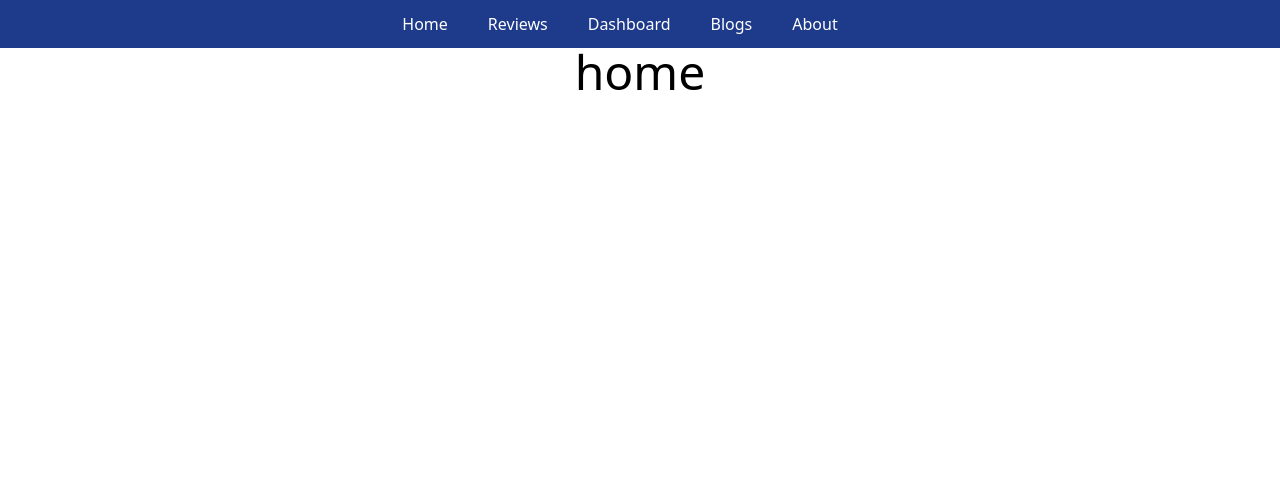
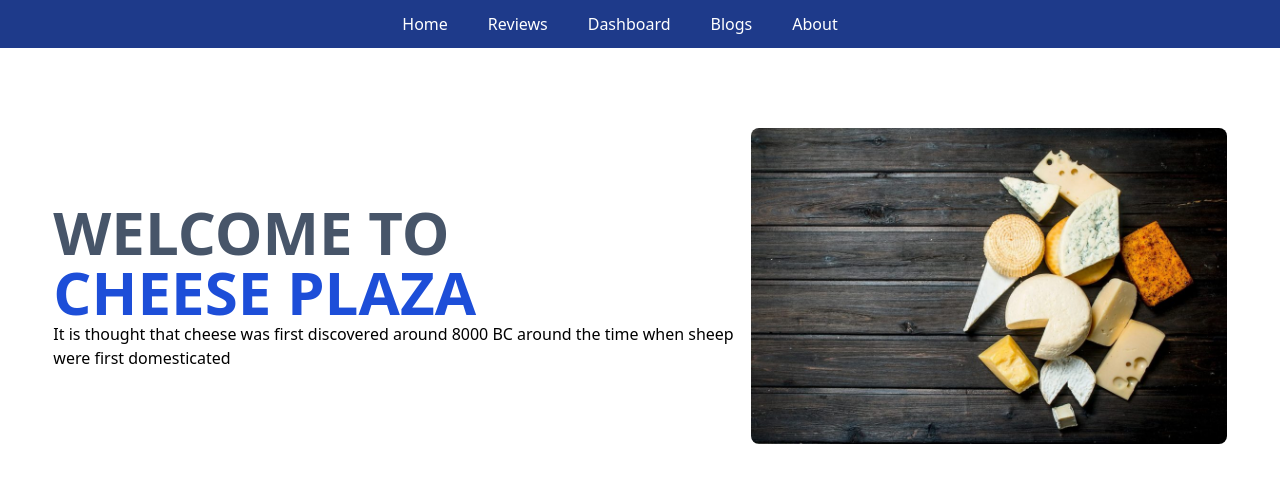
Before and after one commit to ThakurSaad/cheese-plaza, a React (Create React App) app: page / in a window 1280 px wide. Shown: the top 482 px of the page. Built offline with nearby package versions, Linux system fonts and the light colour scheme.

Commit message:
home alignment

```diff
--- a/src/App.js
+++ b/src/App.js
@@ -9,8 +9,9 @@ import Reviews from "./components/Reviews/Reviews";
 
 function App() {
   return (
-    <div className="App">
+    <div>
       <Header></Header>
+      <main className="w-11/12 mx-auto">
         <Routes>
           <Route path="/" element={<Home></Home>}></Route>
           <Route path="/home" element={<Home></Home>}></Route>
@@ -19,6 +20,7 @@ function App() {
           <Route path="/blogs" element={<Blogs></Blogs>}></Route>
           <Route path="/about" element={<About></About>}></Route>
         </Routes>
+      </main>
     </div>
   );
 }
--- a/src/components/Header/Header.js
+++ b/src/components/Header/Header.js
@@ -1,9 +1,10 @@
 import React from "react";
+import './Header.css';
 import { Link } from "react-router-dom";
 
 const Header = () => {
   return (
-    <div className="bg-blue-900 text-white py-3">
+    <div className="bg-blue-900 text-white text-center py-3">
       <Link className="mr-10 hover:text-gray-400 duration-150" to="/">Home</Link>
       <Link className="mr-10 hover:text-gray-400 duration-150" to="/reviews">Reviews</Link>
       <Link className="mr-10 hover:text-gray-400 duration-150" to="/dashboard">Dashboard</Link>
--- a/src/components/Home/Home.js
+++ b/src/components/Home/Home.js
@@ -1,9 +1,21 @@
 import React from "react";
+import banner from "../../images/cheese.jpg";
 
 const Home = () => {
   return (
-    <div>
-      <h2 className="text-5xl">home</h2>
+    <div className="flex items-center w-full mt-20">
+      <section>
+        <h1 className="text-6xl text-slate-600 font-bold">
+          WELCOME TO <br /> <span className="text-blue-700">CHEESE PLAZA</span>
+        </h1>
+        <p>
+          It is thought that cheese was first discovered around 8000 BC around
+          the time when sheep were first domesticated
+        </p>
+      </section>
+      <section className="w-1/2">
+        <img className="w-fit rounded-lg" src={banner} alt="cheese" />
+      </section>
     </div>
   );
 };
```
Also changed, not shown: src/images/cheese.jpg (added). Lines whose indentation alone changed are shown as unchanged.
